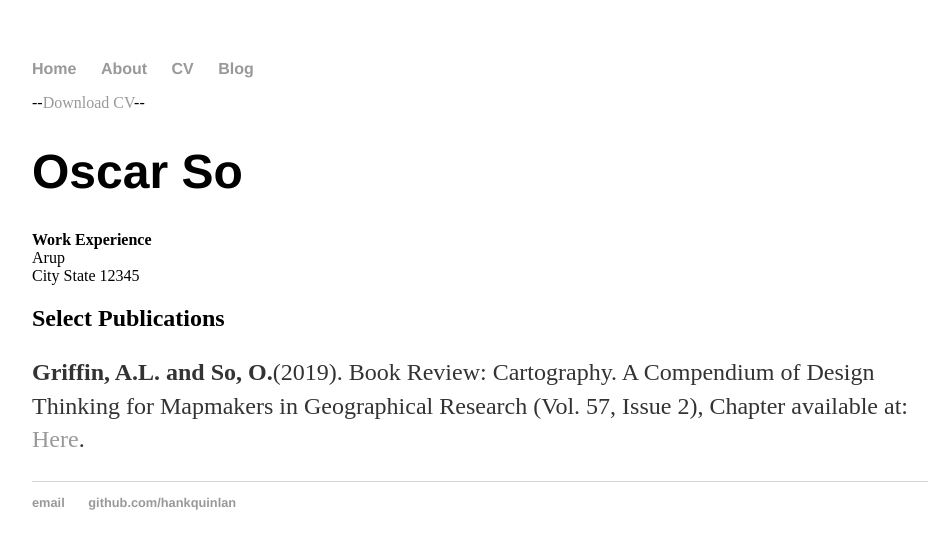
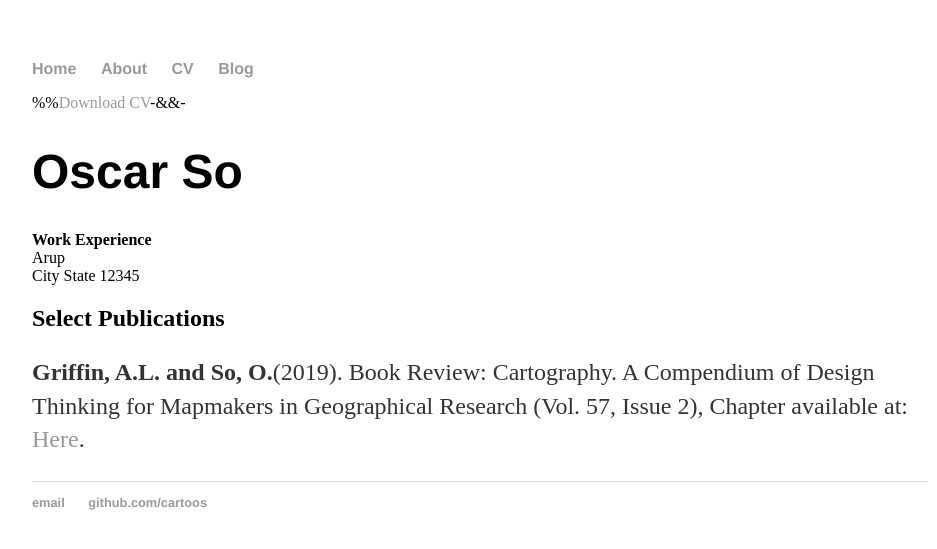
Before and after one commit to cartoos/cartoos.github.io, a Jekyll site: the page cv/index.html, which Jekyll copies as it is, in a window 1280 px wide. Shown: the top 549 px of the page, without its empty margins (160-1097 px from the left). Built offline with Jekyll 4.4.1, drawn with Linux system fonts in a browser that asks for light colours.

Commit message:
Update index.html

```diff
--- a/cv/index.html
+++ b/cv/index.html
@@ -20,7 +20,7 @@
 <div class="container">
 
   	<div class="cv">
-		--<a href="#" class="download" title="Download CV as PDF">Download CV</a>--
+		%%<a href="#" class="download" title="Download CV as PDF">Download CV</a>-&&-
 					<h1>Oscar So</h1>
 					<strong>Work Experience</strong><br>
 					<emphasis>Arup</emphasis><br>
@@ -40,8 +40,8 @@
 
   <footer>
    <ul>
-   <li><a href="mailto:hankquinlanhub@gmail.com">email</a></li>
-   <li><a href="https://github.com/hankquinlan">github.com/hankquinlan</a></li>
+   <li><a href="mailto:oscar.so@outlook.com">email</a></li>
+   <li><a href="https://github.com/cartoos">github.com/cartoos</a></li>
    </ul>
   </footer>
   </body>
```
